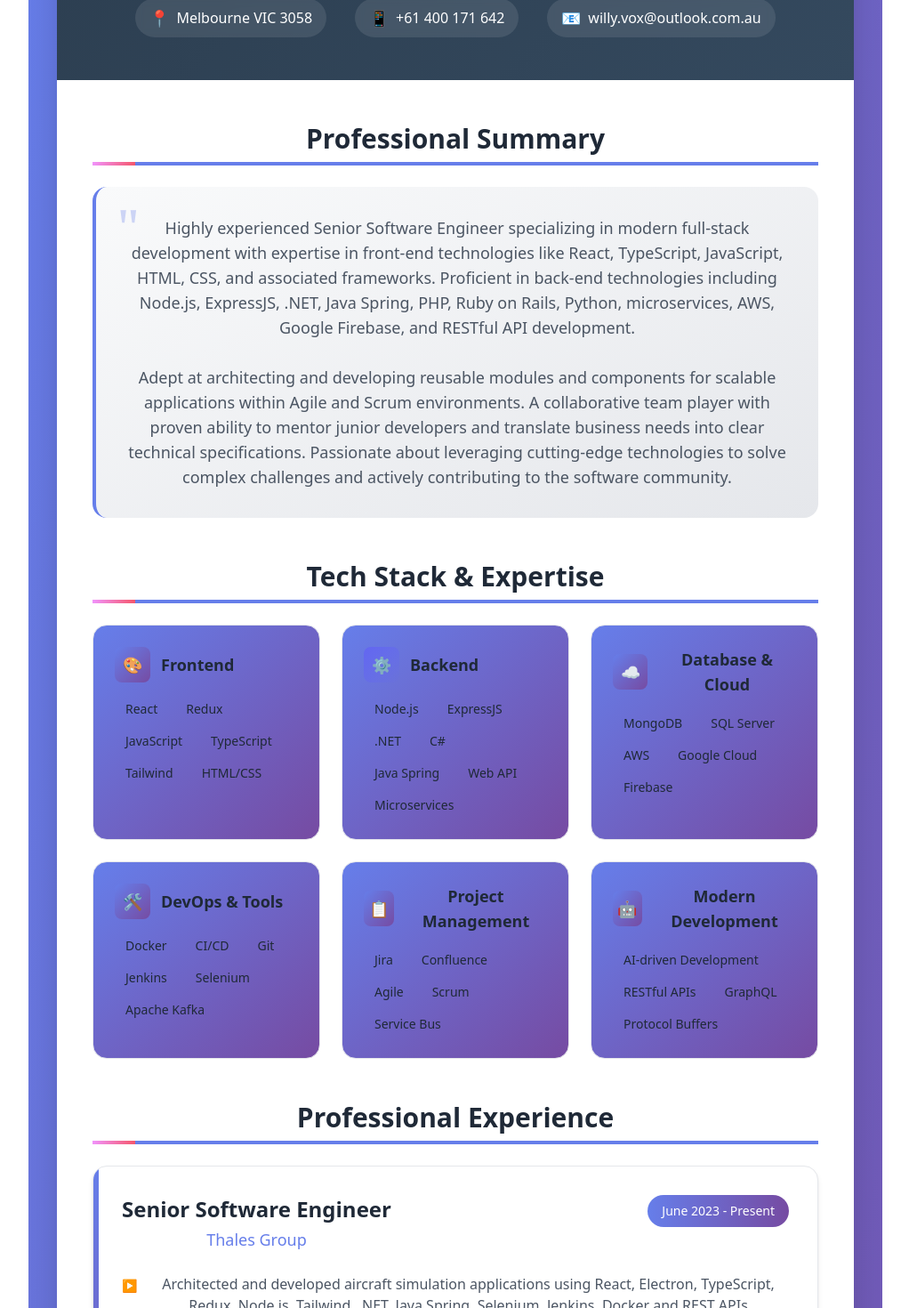
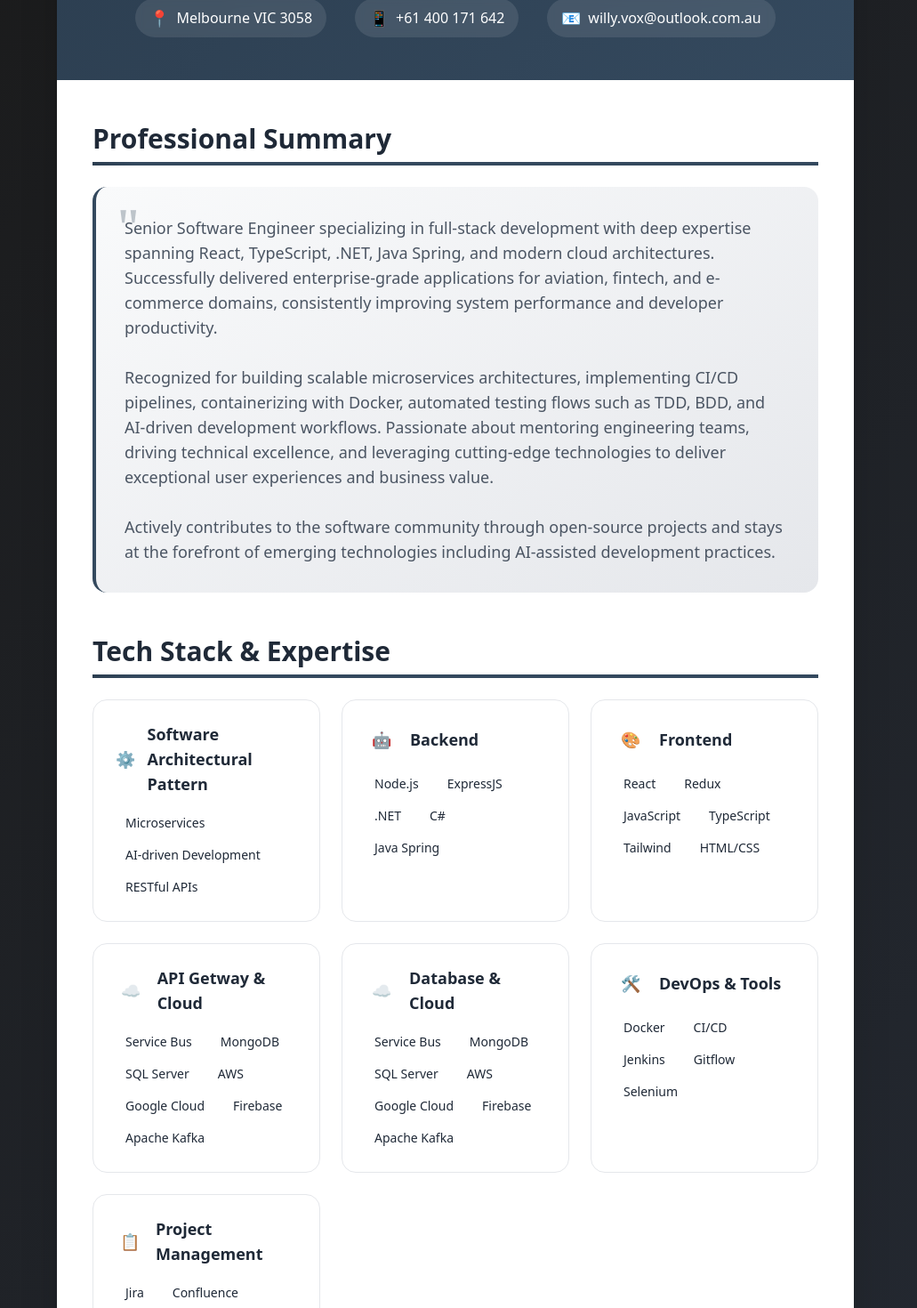
Before and after one commit to WillyVox/willyvox.github.io, a React (Vite) app: page / in a window 1280 px wide. Shown: the part 234-1704 px from the top of the page at 89% size, without its empty margins (128-1159 px from the left). Built offline with nearby package versions, Linux system fonts and the light colour scheme.

Commit message:
update dark theme

```diff
--- a/src/App.css
+++ b/src/App.css
@@ -1,6 +1,7 @@
+body {
+  background: linear-gradient(135deg, #1a1a1a 0%, #2d3748 100%);
+}
 #root {
-  max-width: 1280px;
   margin: 0 auto;
   padding: 2rem;
-  text-align: center;
 }
--- a/src/features/data.ts
+++ b/src/features/data.ts
@@ -80,34 +80,45 @@ export const projects = [
   ];
 
 export const techStack: Record<string, ITechStackCategory> = {
+  "Software Architectural Pattern": {
+        icon: "⚙️",
+        color: "fuchsia",
+        technologies: ['Microservices', 'AI-driven Development', 'RESTful APIs', ]
+      },
+      Backend: {
+        icon: "🤖",
+        color: "red",
+        technologies: ['Node.js', 'ExpressJS', '.NET', 'C#', 'Java Spring']
+      },
       Frontend: {
         icon: "🎨",
         color: "blue",
         technologies: ['React', 'Redux', 'JavaScript', 'TypeScript', 'Tailwind', 'HTML/CSS']
       },
-      Backend: {
-        icon: "⚙️",
-        color: "indigo",
-        technologies: ['Node.js', 'ExpressJS', '.NET', 'C#', 'Java Spring', 'Web API', 'Microservices']
+      "API Getway & Cloud": {
+        icon: "☁️",
+        color: "purple",
+        technologies: ['Service Bus','MongoDB', 'SQL Server', 'AWS', 'Google Cloud', 'Firebase',  'Apache Kafka']
       },
       "Database & Cloud": {
         icon: "☁️",
         color: "purple",
-        technologies: ['MongoDB', 'SQL Server', 'AWS', 'Google Cloud', 'Firebase']
+        technologies: ['Service Bus','MongoDB', 'SQL Server', 'AWS', 'Google Cloud', 'Firebase',  'Apache Kafka']
       },
       "DevOps & Tools": {
         icon: "🛠️",
         color: "violet",
-        technologies: ['Docker', 'CI/CD', 'Git', 'Jenkins', 'Selenium', 'Apache Kafka']
+        technologies: ['Docker', 'CI/CD', 'Jenkins', 'Gitflow', 'Selenium']
       },
       "Project Management": {
         icon: "📋",
         color: "pink",
-        technologies: ['Jira', 'Confluence', 'Agile', 'Scrum', 'Service Bus']
+        technologies: ['Jira', 'Confluence', 'Agile', 'Scrum', ]
       },
-      "Modern Development": {
-        icon: "🤖",
-        color: "fuchsia",
-        technologies: ['AI-driven Development', 'RESTful APIs', 'GraphQL', 'Protocol Buffers']
-      }
-    };
+};
+
+export const summary = {
+  first: 'Senior Software Engineer specializing in full-stack development with deep expertise spanning React, TypeScript, .NET, Java Spring, and modern cloud architectures. Successfully delivered enterprise-grade applications for aviation, fintech, and e-commerce domains, consistently improving system performance and developer productivity.',
+  second: 'Recognized for building scalable microservices architectures, implementing CI/CD pipelines, containerizing with Docker, automated testing flows such as TDD, BDD, and AI-driven development workflows. Passionate about mentoring engineering teams, driving technical excellence, and leveraging cutting-edge technologies to deliver exceptional user experiences and business value.',
+  third: 'Actively contributes to the software community through open-source projects and stays at the forefront of emerging technologies including AI-assisted development practices.'
+}
--- a/src/features/education/Education.tsx
+++ b/src/features/education/Education.tsx
@@ -1,14 +1,13 @@
+import Separate from "../separate/Separate"
+
 function Education () {
     return <section className="mb-12">
-            <h2 className="text-2xl lg:text-3xl font-semibold text-gray-800 mb-6 pb-2 border-b-4 border-[#667eea] relative">
-              Education
-              <div className="absolute bottom-0 left-0 w-12 h-1 bg-gradient-to-r from-[#f093fb] to-[#f5576c] -mb-1"></div>
-            </h2>
-            <div className="bg-gradient-to-br from-gray-50 to-gray-200 p-6 rounded-2xl border-l-4 border-[#f5576c]">
+            <Separate title="Education"/>
+            <div className="bg-gradient-to-br from-gray-50 to-gray-200 p-6 rounded-2xl border-l-4 border-[#34495e]">
               <h3 className="text-xl font-semibold text-gray-800 mb-2">
                 Software & Science Technology
               </h3>
-              <p className="text-[#667eea] font-medium mb-1">
+              <p className="text-[#34495e] font-medium mb-1">
                 HCMC University of Technology
               </p>
               <p className="text-gray-600 text-sm">
--- a/src/features/experience/Experience.tsx
+++ b/src/features/experience/Experience.tsx
@@ -1,29 +1,27 @@
 import { experiences } from "../data"
+import Separate from "../separate/Separate"
 
 function Experience () {
     return <section className="mb-12">
-            <h2 className="text-2xl lg:text-3xl font-semibold text-gray-800 mb-6 pb-2 border-b-4 border-[#667eea] relative">
-              Professional Experience
-              <div className="absolute bottom-0 left-0 w-12 h-1 bg-gradient-to-r from-[#f093fb] to-[#f5576c] -mb-1"></div>
-            </h2>
+            <Separate title="Professional Experience"/>
 
             {experiences.map((exp, index) => (
               <div
                 key={index}
                 className="bg-white border border-gray-200 rounded-2xl p-6 lg:p-8 mb-8 shadow-md transition-all duration-300 hover:-translate-y-1 hover:shadow-xl relative overflow-hidden"
               >
-                <div className="absolute left-0 top-0 w-1.5 h-full bg-gradient-to-b from-[#667eea] to-[#764ba2]"></div>
+                <div className="absolute left-0 top-0 w-1.5 h-full bg-gradient-to-b from-[#2c3e50] to-[#34495e]"></div>
 
                 <div className="flex flex-col lg:flex-row lg:justify-between lg:items-start gap-4 mb-6">
                   <div>
                     <h3 className="text-xl lg:text-2xl font-semibold text-gray-800 mb-1">
                       {exp.title}
                     </h3>
-                    <p className="text-lg text-[#667eea] font-medium">
+                    <p className="text-lg text-[#34495e] font-medium">
                       {exp.company}
                     </p>
                   </div>
-                  <div className="bg-gradient-to-r from-[#667eea] to-[#764ba2] text-white px-4 py-2 rounded-full text-sm font-medium whitespace-nowrap">
+                  <div className="bg-gradient-to-r from-[#2c3e50] to-[#34495e] text-white px-4 py-2 rounded-2xl text-sm font-medium whitespace-nowrap">
                     {exp.duration}
                   </div>
                 </div>
@@ -34,7 +32,7 @@ function Experience () {
                       key={achievementIndex}
                       className="flex items-start gap-3 text-gray-600"
                     >
-                      <span className="text-[#667eea] text-sm mt-1">▶</span>
+                      <span className="text-[#34495e] text-sm mt-1">▶</span>
                       <span>{achievement}</span>
                     </li>
                   ))}
@@ -44,8 +42,9 @@ function Experience () {
                   {exp.skills.map((skill, skillIndex) => (
                     <span
                       key={skillIndex}
-                      className="bg-gradient-to-r from-[#667eea] to-[#764ba2] text-white px-3 py-1 rounded-full text-sm font-medium transition-all duration-300 hover:-translate-y-0.5 hover:shadow-md hover:shadow-[#667eea]/40"
+                      className="bg-gradient-to-r from-[#2c3e50] to-[#34495e] text-white px-3 py-1 rounded-sm text-sm font-medium transition-all duration-300 hover:shadow-md hover:shadow-[#667eea]/40"
                     >
+                       {/* linear-gradient(135deg, #2c3e50 0%, #34495e 100%); */}
                       {skill}
                     </span>
                   ))}
--- a/src/features/project/Project.tsx
+++ b/src/features/project/Project.tsx
@@ -1,17 +1,14 @@
 import { projects } from "../data"
+import Separate from "../separate/Separate"
 
 function Project () {
     return <section>
-            <h2 className="text-2xl lg:text-3xl font-semibold text-gray-800 mb-6 pb-2 border-b-4 border-[#667eea] relative">
-              Key Projects
-              <div className="absolute bottom-0 left-0 w-12 h-1 bg-gradient-to-r from-[#f093fb] to-[#f5576c] -mb-1"></div>
-            </h2>
-
+            <Separate title="Key Projects"/>
             <div className="grid gap-6">
               {projects.map((project, index) => (
                 <div
                   key={index}
-                  className="bg-gradient-to-br from-[#667eea] to-[#764ba2] text-white p-6 rounded-2xl relative overflow-hidden transition-all duration-300 hover:-translate-y-1 hover:shadow-xl hover:shadow-[#667eea]/30"
+                  className="bg-gradient-to-br from-[#2c3e50] to-[#34495e] text-white p-6 rounded-2xl relative overflow-hidden transition-all duration-300 hover:-translate-y-1 hover:shadow-xl hover:shadow-[#667eea]/30"
                 >
                   <div className="absolute top-0 right-0 w-24 h-24 bg-white/10 rounded-full translate-x-8 -translate-y-8"></div>
 
@@ -26,9 +23,9 @@ function Project () {
                       href={project.link}
                       target="_blank"
                       rel="noopener noreferrer"
-                      className="inline-block px-4 py-2 border border-white/30 rounded-full text-sm transition-all duration-300 hover:bg-white/20 hover:-translate-y-0.5"
+                      className="inline-block px-4 py-2 border border-white/30 text-white rounded-full text-sm transition-all duration-300 hover:bg-white/20 hover:-translate-y-0.5 hover:text-white"
                     >
-                      View Project
+                      View Platform
                     </a>
                   </div>
                 </div>
--- a/src/features/resume/Resume.tsx
+++ b/src/features/resume/Resume.tsx
@@ -11,10 +11,8 @@ import Project from '../project/Project';
 const ProfessionalCV: React.FC = () => {
 
   return (
-    <div className="min-h-screen bg-gradient-to-br from-[#667eea] to-[#764ba2] p-8 font-sans text-gray-800">
+    <div className="min-h-screen p-8 font-sans text-gray-800">
       <div className="max-w-4xl mx-auto bg-white rounded-2xl shadow-2xl overflow-hidden relative">
-        {/* Decorative top border */}
-        {/* <div className="h-1.5 bg-gradient-to-r from-[#667eea] via-[#764ba2] via-[#f093fb] to-[#f5576c]"></div> */}
 
         {/* Header */}
        <Header/>
--- /dev/null
+++ b/src/features/separate/Separate.tsx
@@ -0,0 +1,13 @@
+import type { FC } from "react";
+
+type Props = {
+    title: string;
+}
+const Separate: FC<Props> = ({title}) => {
+    return <h2 className="text-2xl lg:text-3xl font-semibold text-gray-800 mb-6 pb-2 border-b-4 border-[#34495e] relative">
+        {title}
+        <div className="absolute bottom-0 left-0 w-12 h-1 bg-gradient-to-r from-[#2c3e50] to-[#34495e] -mb-1"></div>
+    </h2>
+}
+
+export default Separate
--- a/src/features/summary/Summary.tsx
+++ b/src/features/summary/Summary.tsx
@@ -1,15 +1,17 @@
+import { summary } from "../data"
+import Separate from "../separate/Separate"
+
 function Summary () {
     return  <section className="mb-12">
-            <h2 className="text-2xl lg:text-3xl font-semibold text-gray-800 mb-6 pb-2 border-b-4 border-[#667eea] relative">
-              Professional Summary
-              <div className="absolute bottom-0 left-0 w-12 h-1 bg-gradient-to-r from-[#f093fb] to-[#f5576c] -mb-1"></div>
-            </h2>
-            <div className="bg-gradient-to-br from-gray-50 to-gray-200 p-6 lg:p-8 rounded-2xl border-l-4 border-[#667eea] relative">
-              <div className="absolute top-4 left-6 text-6xl text-[#667eea]/30 font-serif">"</div>
+            <Separate title="Professional Summary"/>
+            <div className="bg-gradient-to-br from-gray-50 to-gray-200 p-6 lg:p-8 rounded-2xl border-l-4 border-[#34495e] relative">
+              <div className="absolute top-4 left-6 text-6xl text-[#34495e]/30 font-serif">"</div>
               <div className="relative z-10 text-gray-600 leading-relaxed text-base lg:text-lg">
-                Highly experienced Senior Software Engineer specializing in modern full-stack development with expertise in front-end technologies like React, TypeScript, JavaScript, HTML, CSS, and associated frameworks. Proficient in back-end technologies including Node.js, ExpressJS, .NET, Java Spring, PHP, Ruby on Rails, Python, microservices, AWS, Google Firebase, and RESTful API development.
+                {summary.first}
                 <br /><br />
-                Adept at architecting and developing reusable modules and components for scalable applications within Agile and Scrum environments. A collaborative team player with proven ability to mentor junior developers and translate business needs into clear technical specifications. Passionate about leveraging cutting-edge technologies to solve complex challenges and actively contributing to the software community.
+                {summary.second}
+                <br /><br />
+                {summary.third}
               </div>
             </div>
           </section>
--- a/src/features/techstack/TechStack.tsx
+++ b/src/features/techstack/TechStack.tsx
@@ -1,12 +1,9 @@
 import { techStack } from "../data";
+import Separate from "../separate/Separate";
 
 function TechStack () {
     return <section className="mb-12">
-            <h2 className="text-2xl lg:text-3xl font-semibold text-gray-800 mb-6 pb-2 border-b-4 border-[#667eea] relative">
-              Tech Stack & Expertise
-              <div className="absolute bottom-0 left-0 w-12 h-1 bg-gradient-to-r from-[#f093fb] to-[#f5576c] -mb-1"></div>
-            </h2>
-
+            <Separate title="Tech Stack & Expertise"/>
             <div className="grid grid-cols-1 lg:grid-cols-3 gap-6">
               {Object.entries(techStack).map(([category, data]) => (
                 <div
--- a/static/index.html
+++ b/static/index.html
@@ -18,7 +18,8 @@
             font-family: 'Inter', sans-serif;
             line-height: 1.6;
             color: #333;
-            background: linear-gradient(135deg, #667eea 0%, #764ba2 100%);
+            /* background: linear-gradient(135deg, #667eea 0%, #764ba2 100%); */
+            background: linear-gradient(135deg, #1a1a1a 0%, #2d3748 100%);
             min-height: 100vh;
             padding: 2rem;
         }
```
